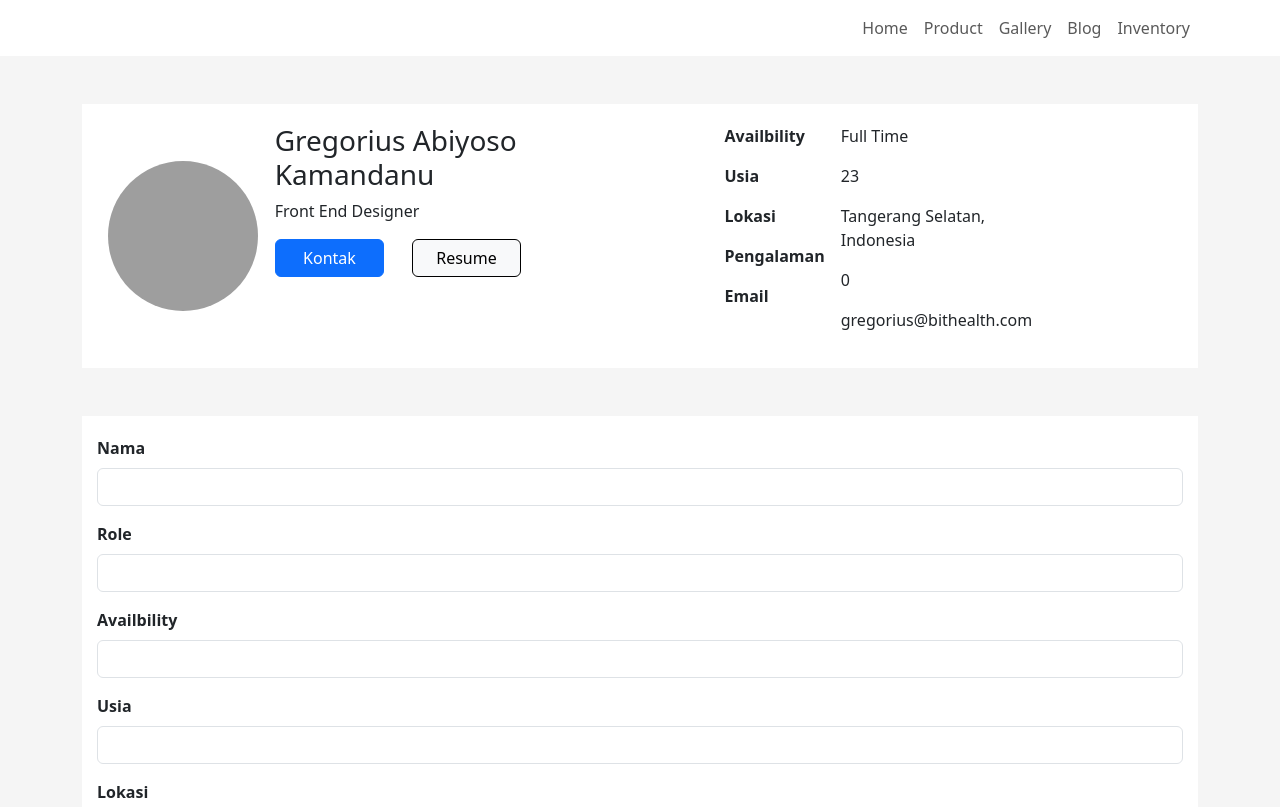
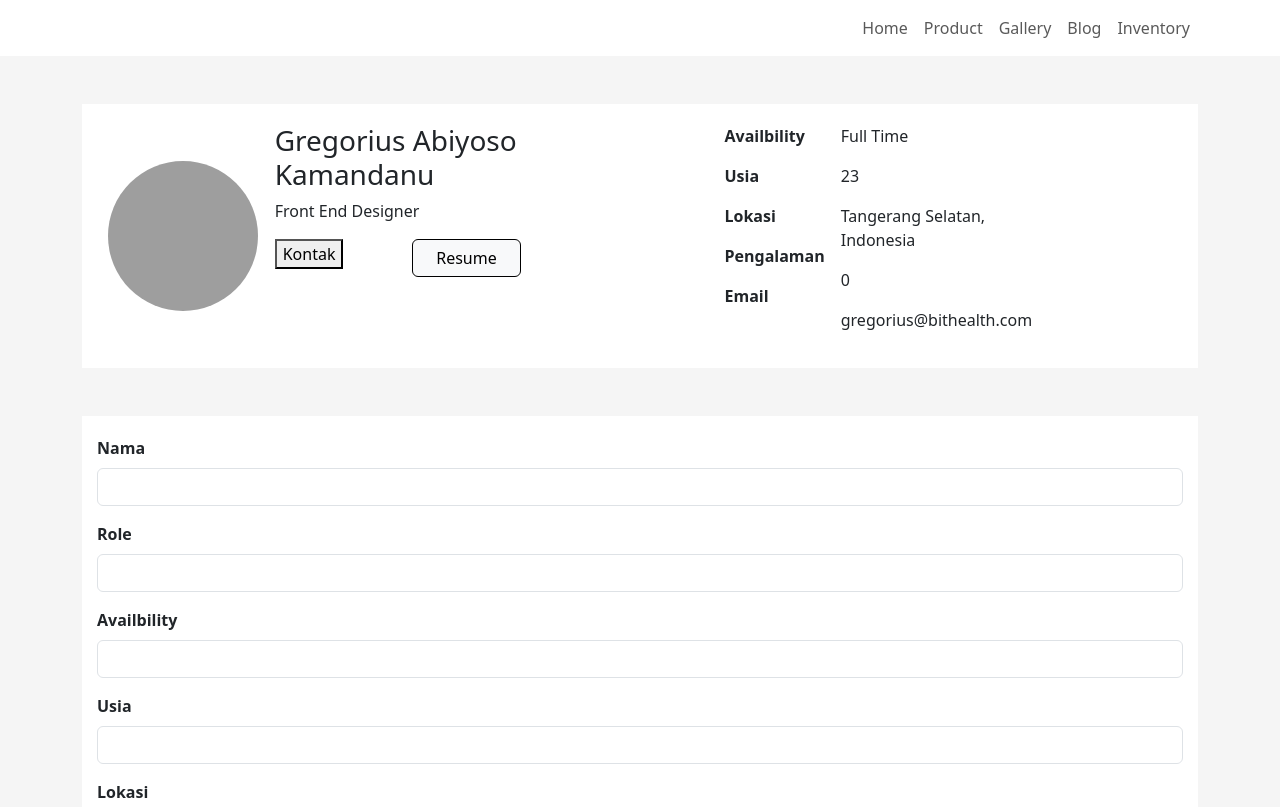
Before and after one commit to gregoriuss9/assignment-1-bithealth, a plain HTML site: page index.html in a window 1280 px wide. Shown: the top 807 px of the page. Drawn offline with nearby package versions, Linux system fonts and the light colour scheme; grey boxes are pictures that could not be loaded.

Commit message:
edit index.html and style.css

```diff
--- a/index.html
+++ b/index.html
@@ -41,7 +41,7 @@
 
                         <div class="row-md d-flex flex-row">
                             <div class="col-md-6">
-                                <button type="button" class="btn btn-primary">Kontak</button>
+                                <button type="button" c lass="btn btn-primary">Kontak</button>
                             </div>
                             <div class="col-md-6">
                                 <button type="button" class="btn btn-light">Resume</button>
--- a/style/style.css
+++ b/style/style.css
@@ -27,6 +27,7 @@ body{
 
 .btn.btn-primary{
     width: 80%;
+    /* color: red; */
 }
 
 .btn.btn-light{
```
